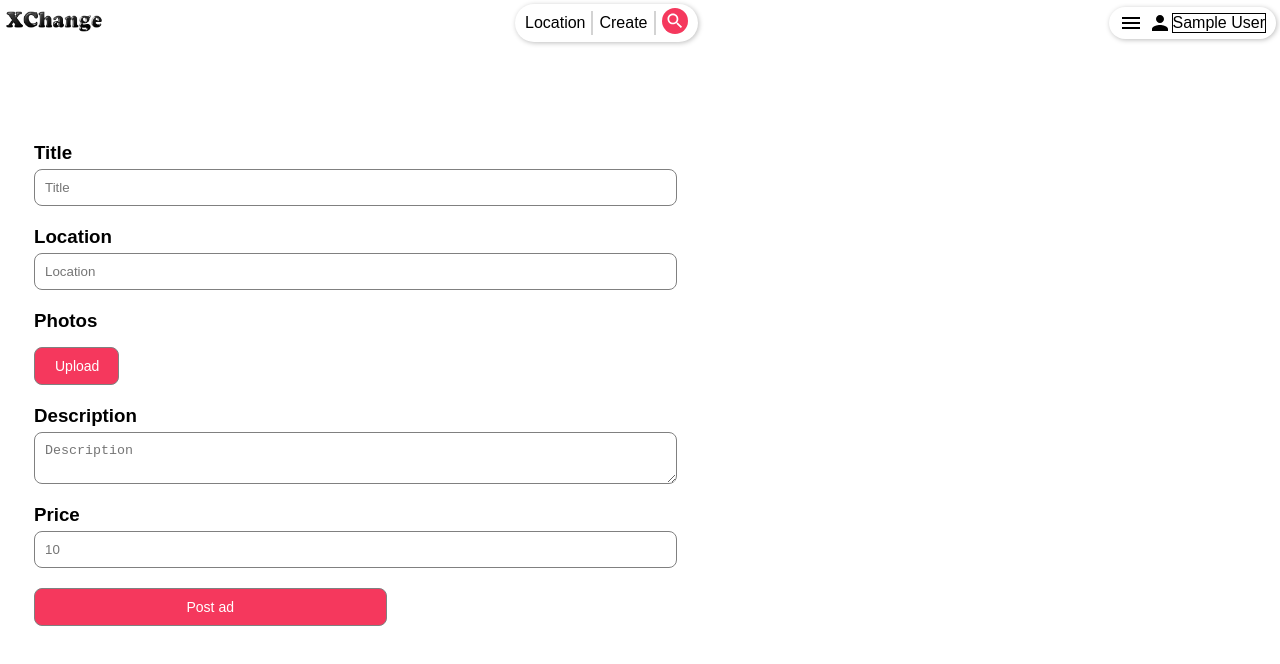
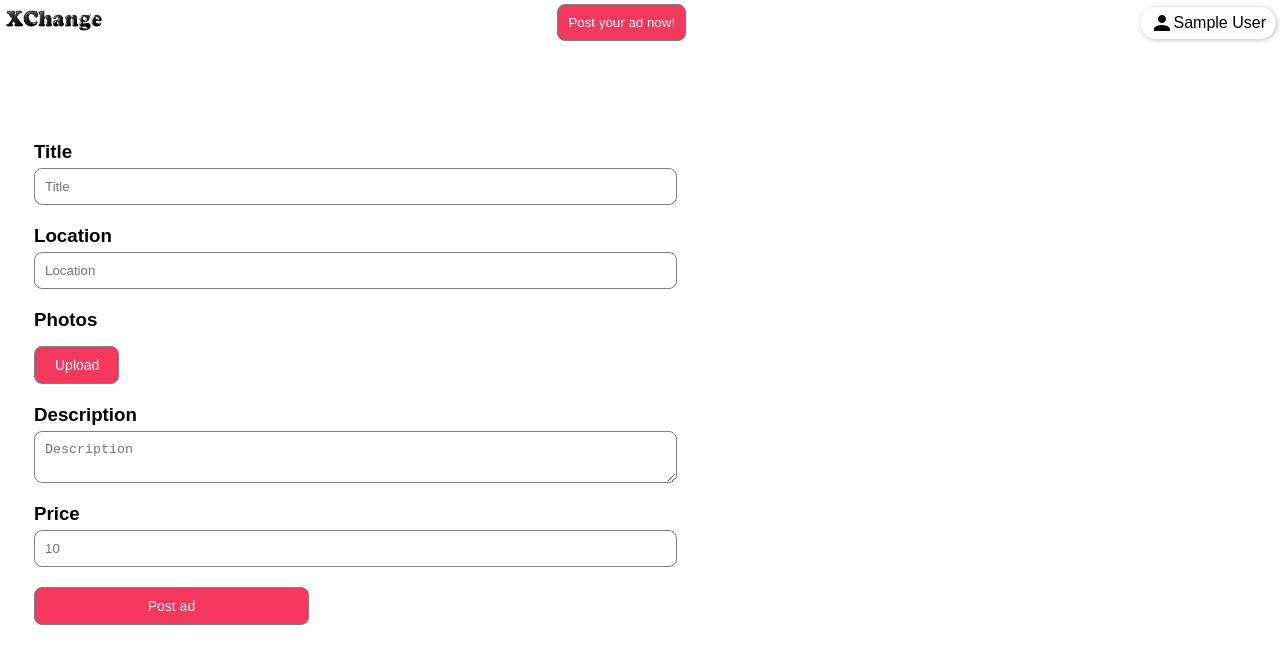
Before and after one commit to markbedross/XChange-Web-app--classified-ads-, a React (Create React App) app in the folder client/: page /create in a window 1280 px wide. Shown: the top 664 px of the page. Built offline with nearby package versions, Linux system fonts and the light colour scheme; sample sign-in values are in the browser's storage.

Commit message:
delete ad functionality

```diff
--- a/client/src/components/CreateAdPage.js
+++ b/client/src/components/CreateAdPage.js
@@ -41,11 +41,17 @@ function CreateAdPage(props) {
           setDescription(data.description);
           setPrice(data.price);
         }
+      } else {
+        setTitle("");
+        setLocation("");
+        setPhotos([]);
+        setDescription("");
+        setPrice("");
       }
     };
 
     getAdId();
-  }, [ready]);
+  }, [id]);
 
   const uploadPhoto = async (e) => {
     const files = e.target.files;
@@ -112,6 +118,18 @@ function CreateAdPage(props) {
       navigate("/profile/myads");
     }
   };
+
+  const deleteAd = async() => {
+    if (id) {
+      fetch(`${API}/delete/${id}`, {
+        method: 'DELETE',
+        headers: {
+          Authorization: `Bearer: ${user.token}`,
+        }
+      })
+      navigate('/profile/myads')
+    }
+  }
 
   const removePhoto = (link) => {
     setPhotos(prev => prev.filter(photo => photo !== link))
@@ -196,7 +214,10 @@ function CreateAdPage(props) {
           onChange={(e) => setPrice(e.target.value)}
         />
         {error && <div className="login-error">{error}</div>}
-        <button className="createAdButton">{id ? "Update" : "Post"} ad</button>
+        <div className="buttonsContainer">
+          <button className="createAdButton">{id ? "Update" : "Post"} ad</button>
+          {id ? <label onClick={deleteAd} className="deleteAdButton">Delete ad</label> : <></>}
+        </div>
       </form>
     </div>
   );
--- a/client/src/components/Header.js
+++ b/client/src/components/Header.js
@@ -1,50 +1,29 @@
 import "./header.css";
 import logo from "../images/sitelogo.png";
-import SearchIcon from '@mui/icons-material/Search';
-import MenuIcon from '@mui/icons-material/Menu';
-import PersonIcon from '@mui/icons-material/Person';
+import SearchIcon from "@mui/icons-material/Search";
+import MenuIcon from "@mui/icons-material/Menu";
+import PersonIcon from "@mui/icons-material/Person";
 import { Link } from "react-router-dom";
 import { useContext } from "react";
 import { useNavigate } from "react-router-dom";
 import { MainContext } from "../contexts/MainContext";
 
 function Header(props) {
-
-  const navigate = useNavigate()
-  const {user, setUser} = useContext(MainContext)
+  const navigate = useNavigate();
+  const { user, setUser } = useContext(MainContext);
 
   return (
     <div className="headerContainer">
       <Link to={"/"}>
         <img src={logo} alt="" width="100" height="25" />
       </Link>
-      <div className="centerWidget" style={{ display: "flex" }}>
-        <div style={{alignSelf: 'center'}}>Location</div>
-        <div
-          style={{
-            margin: 3,
-            border: '1px solid lightgrey'
-          }}
-        ></div>
-        <div style={{alignSelf: 'center'}}>Create</div>
-        <div
-          style={{
-            margin: 3,
-            border: '1px solid lightgrey'
-          }}
-        ></div>
-        <div className="search-container">
-          <SearchIcon className="search" fontSize={'small'}/>
-        </div>
-      </div>
-      <div style={{display: 'flex', gap: 6}}>
-        <Link to={user ? '/profile':'/login'} className="login">
-          <MenuIcon  style={{marginRight: 5}}/>
+      <button className="createButton" onClick={() => navigate("/create")}>
+        Post your ad now!
+      </button>
+      <div style={{ display: "flex", gap: 6 }}>
+        <Link to={user ? "/profile" : "/login"} className="login">
           <PersonIcon />
-          {user &&
-          <div style={{borderColor: 'black', borderWidth: 1, borderStyle: 'solid'}}>
-            {user.name}
-          </div>}
+          {user && <div>{user.name}</div>}
         </Link>
       </div>
     </div>
--- a/client/src/components/ProfilePage.js
+++ b/client/src/components/ProfilePage.js
@@ -60,12 +60,6 @@ function ProfilePage(props) {
         )}
         {subpage === "myads" && (
           <div className="myads">
-            <button
-              className="createButton"
-              onClick={() => navigate("/create")}
-            >
-              Create new ad
-            </button>
             <div className="ad-list">
               {places.length > 0 &&
                 places.map((place) => (
--- a/client/src/components/adPage.css
+++ b/client/src/components/adPage.css
@@ -1,5 +1,4 @@
 .adPageContainer{
-    /* border: 1px solid black; */
     background-color: rgb(247, 247, 247);
     margin-top: 20px;
     padding-left: 20px;
@@ -12,7 +11,6 @@
 .adBigImageContainer{
     position: absolute;
     align-self: center;
-    /* border: 1px solid black; */
     width: 100%;
     margin-left: -20px;
     height: 100%;
@@ -34,7 +32,6 @@
 }
 
 .adPageLocation{
-    /* border: 1px solid black; */
     font-weight: bold;
     font-size: 14px;
     text-decoration: underline;
--- a/client/src/components/createAd.css
+++ b/client/src/components/createAd.css
@@ -32,10 +32,10 @@
     padding: 10px 10px;
 }
 
-.uploadButton, .createAdButton {
+.uploadButton, .createAdButton, .deleteAdButton {
     font-size: 14px;
     text-align: center;
-    width: 50%;
+    width: 25%;
     background-color: #f5385d;
     color: white;
     box-sizing: content-box;
@@ -44,12 +44,28 @@
     padding: 10px 20px;
 }
 
-.uploadButton:hover, .createAdButton:hover{
+.uploadButton{
+    width: 50%
+}
+
+.uploadButton:hover, .createAdButton:hover, .deleteAdButton:hover{
     cursor: pointer;
 }
 
-.uploadButton:active, .createAdButton:active{
+.uploadButton:active, .createAdButton:active, .deleteAdButton:active{
     background-color: #ff6483;
+}
+
+.deleteAdButton{
+    background-color: #ca0028;
+    justify-self: flex-end;
+}
+
+.buttonsContainer {
+    width: 150%;
+    display: flex;
+    /* border: 1px solid black; */
+    justify-content: space-between;
 }
 
 .first {
--- a/client/src/components/profile.css
+++ b/client/src/components/profile.css
@@ -26,7 +26,7 @@
 
 .ad-list {
     margin-top: 20px;
-    max-width: 60%
+    width: 40%
 }
 
 .adListThumbnail {
```
Also changed, not shown: 2 other files (tests, documents, lock files or other folders).
